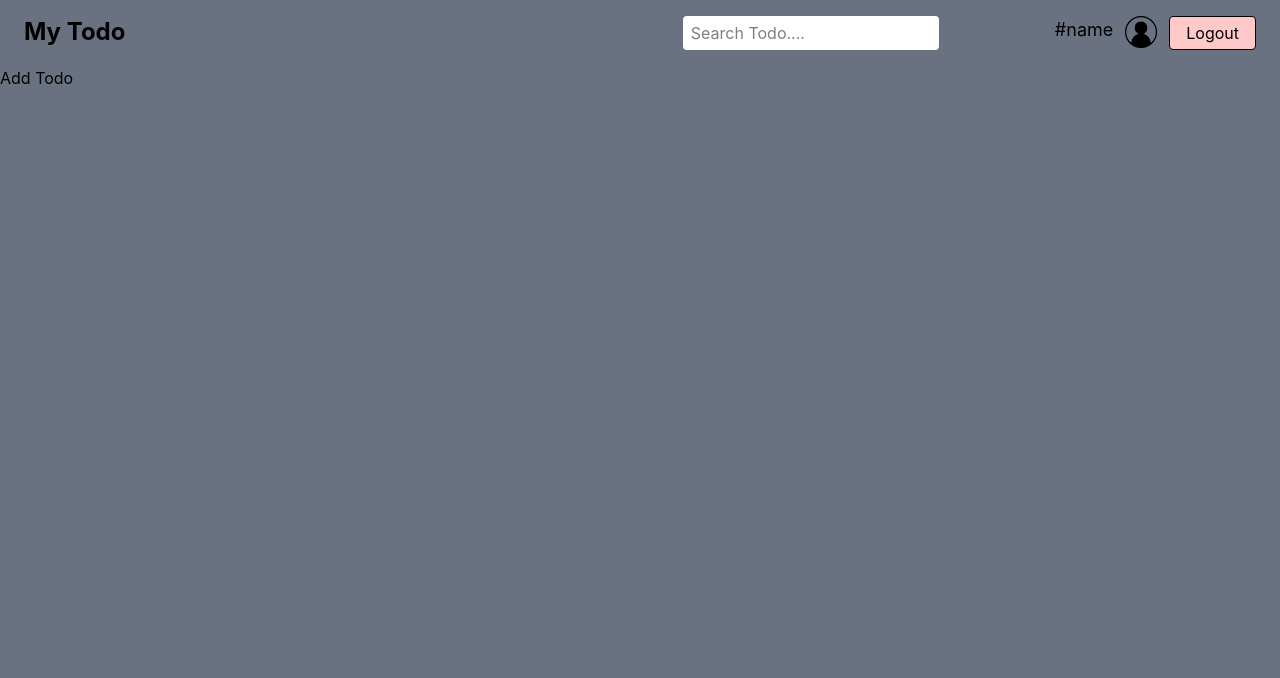
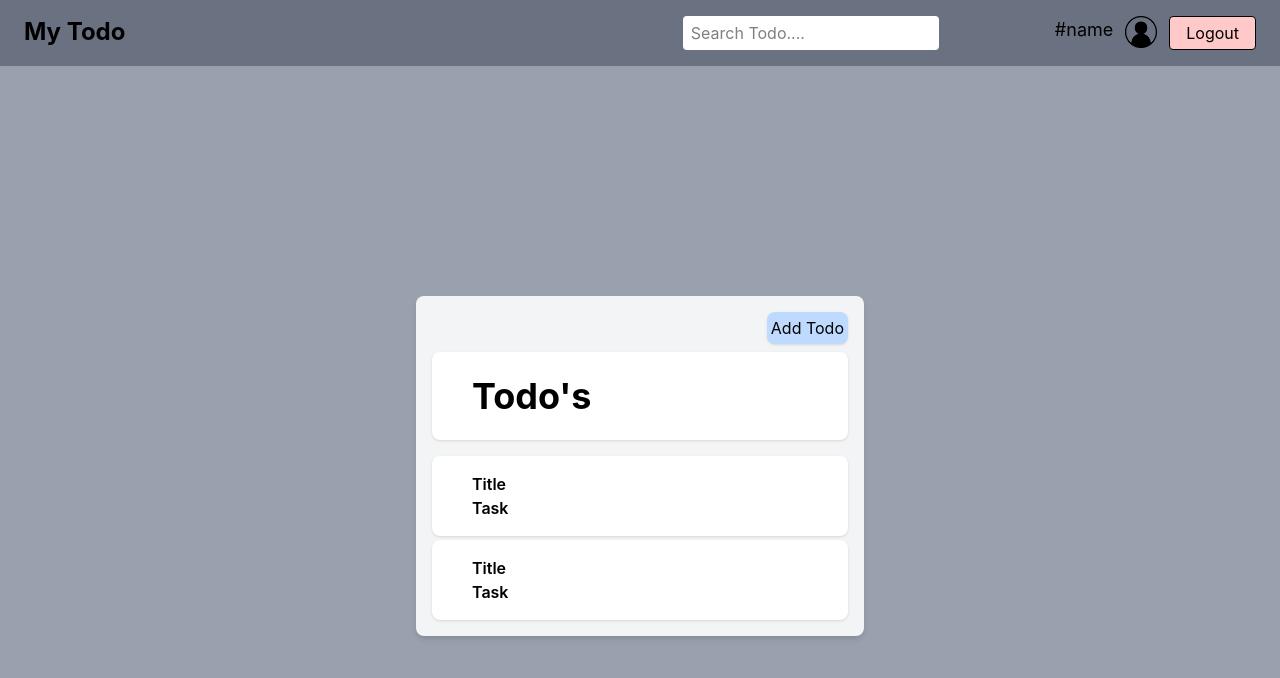
Before and after one commit to Ayush-y01/back-end_pratice_1, a React app in the folder frontend/: page / in a window 1280 px wide. Shown: the top 678 px of the page. Built offline with nearby package versions, Linux system fonts and the light colour scheme; the HTML template or start-up script is replaced by a standard one.

Commit message:
update home page

```diff
--- a/frontend/src/main.jsx
+++ b/frontend/src/main.jsx
@@ -3,7 +3,7 @@ import { createRoot } from 'react-dom/client'
 import './index.css'
 import App from './App.jsx'
 
-export const server = () =>  `http://localhost:3000`
+export const server = `http://localhost:3000`
 
 createRoot(document.getElementById('root')).render(
   <StrictMode>
--- a/frontend/src/pages/Home.jsx
+++ b/frontend/src/pages/Home.jsx
@@ -1,6 +1,6 @@
 import React, { useEffect, useState } from "react";
 import axios from "axios"
-import server from "../main"
+import {server} from "../main"
 
 const Home = () => {
     const isAuth  = false
@@ -15,7 +15,7 @@ const Home = () => {
     useEffect(() => {
         const getTodos = async () => {
         try {
-            const {data} = await axios.get(`localhost:3000`,{
+            const data = await axios.get(`localhost:3000`,{
             Headers:{
                 authorizations: `Bearer ${localStorage.getItem("token")}`
                 }
@@ -54,25 +54,67 @@ const Home = () => {
         }
     }
 
+    const handleSubmit = (e) => {
+        setTitle(e.target.value)
+        setTask(e.target.value)
+    }
+
 
 
     return (
         <div className="bg-gray-500 h-screen w-full">
-            <div className="bg-emrald-500 ">
+            {/* <div className="bg-green-100 "> */}
                 {/* <button onClick={() => setIsOpen(!isOpen)}>Add Todo</button> */}
-                {isOpen ? (
+                {/* {isOpen ? (
                     <div>
                         <label>Titel</label>
-                        <input type="text" onChange={(e) => setTitle(e.target.value)} />
+                        <input type="text" value={title} onChange={handleSubmit} />
                         <label>Description</label>
-                        <input type="text" onChange={(e) => setTask(e.target.value)} />
+                        <input type="text" value={task} onChange={handleSubmit} />
                         <input type="submit" onClick={() => addTodoApi()} />
                     </div>
                 ):(
                     <div>
                         <button onClick={() => setIsOpen(true)}>Add Todo</button>
                     </div>
+                )} */}
+
+            {/* </div> */}
+
+            <div className="min-h-screen w-full flex items-center justify-center bg-gray-400">
+                <div className="bg-gray-100 p-4 rounded-lg shadow-md w-full max-w-md">
+                <div className=" rounded">
+                    <div className="justify-end flex ">
+                {isOpen ? (
+                    <div className="bg-blue-100">
+                        <label>Titel</label>
+                        <input type="text" value={title} onChange={handleSubmit} />
+                        <label>Description</label>
+                        <input type="text" value={task} onChange={handleSubmit} />
+                        <input type="submit" onClick={() => addTodoApi()} />
+                    </div>
+                ):(
+                    <div>
+                        <button className="bg-blue-200 rounded-lg p-1 mb-2 shadow" onClick={() => setIsOpen(true)}>Add Todo</button>
+                    </div>
                 )}
+
+            </div>
+                    <h2 className="font-bold bg-white shadow mb-4 text-4xl px-10 py-6 rounded-lg">Todo's</h2>
+
+                <div className="px-10 font-semibold mt-1 bg-white shadow py-4 rounded-lg">
+                    <h4>Title</h4>
+                    <p>Task</p>
+
+                </div>
+                <div className="px-10 font-semibold mt-1 bg-white shadow py-4 rounded-lg">
+                    <h4>Title</h4>
+                    <p>Task</p>
+
+                </div>
+                </div>
+            </div>
+
 
             </div>
         </div>
```
